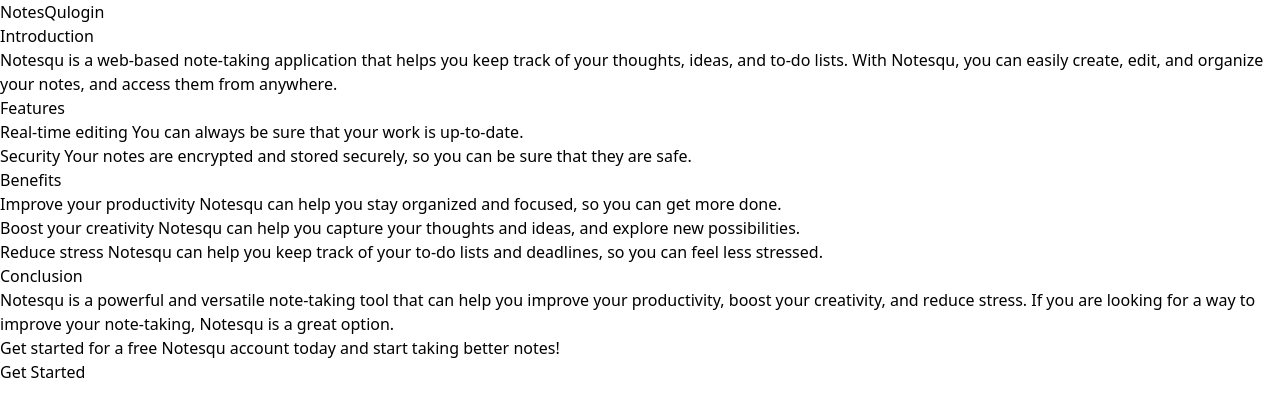
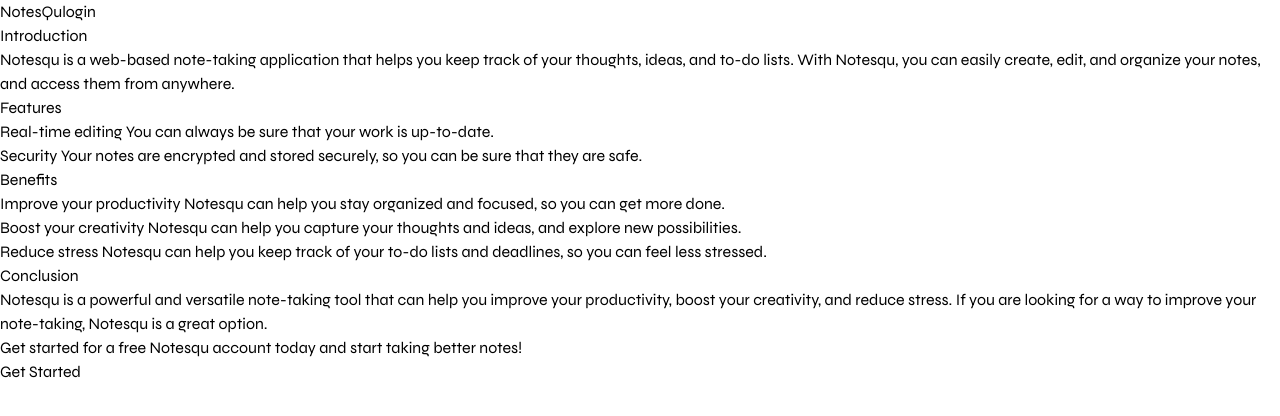
Before and after one commit to ahmdbnrsl/note-app, a React (Vite) app: page / in a window 1280 px wide. Shown: the top 416 px of the page. Built offline with nearby package versions, Linux system fonts and the light colour scheme; no server answers.

Commit message:
new commit

```diff
--- a/src/fa.css
+++ b/src/fa.css
@@ -1 +1,2 @@
 @import url("https://cdnjs.cloudflare.com/ajax/libs/font-awesome/6.4.2/css/all.min.css");
+@import url('https://fonts.googleapis.com/css2?family=Great+Vibes&family=Syne:wght@400..800&display=swap');
--- a/src/index.css
+++ b/src/index.css
@@ -1,3 +1,9 @@
 @tailwind base;
 @tailwind components;
 @tailwind utilities;
+
+@layer base {
+  html {
+    font-family: "Syne", system-ui, sans-serif;
+  }
+}
```
